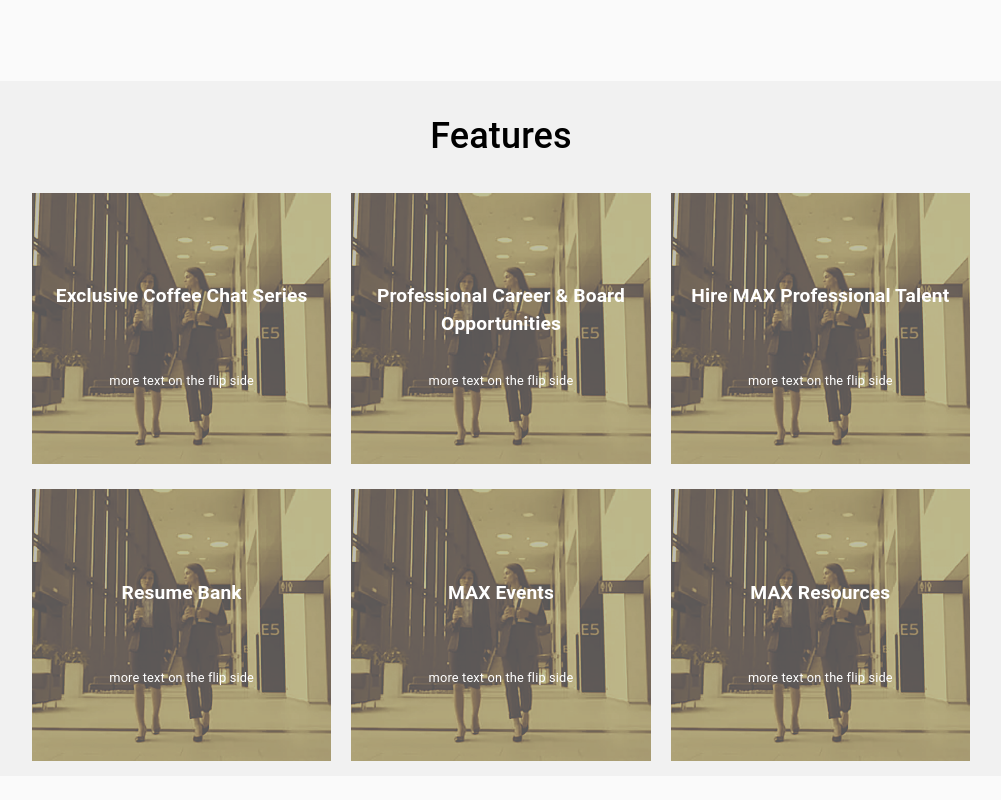
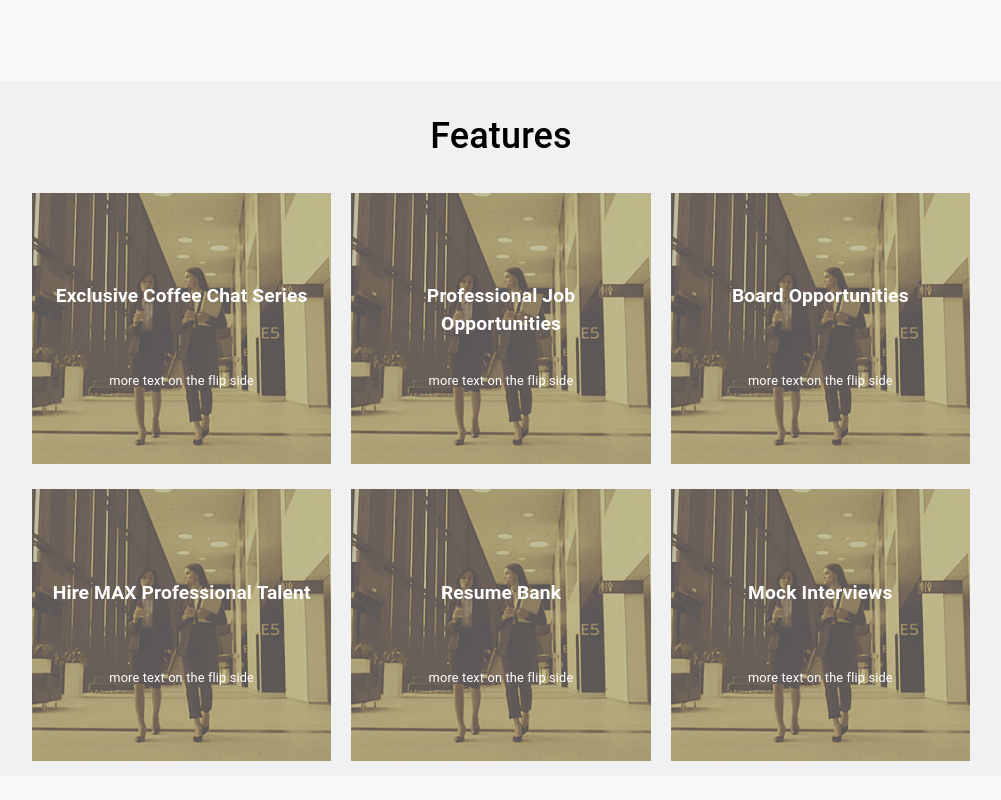
Before and after one commit to maxgala/aspire-frontend, a React (Create React App) app: page / in a window 1280 px wide. Shown: the part 804-1604 px from the top of the page, without its empty margins (139-1140 px from the left). Built offline with nearby package versions, Linux system fonts and the light colour scheme.

Commit message:
Initial draft of feature card content (on back of card).

```diff
--- a/src/Components/LandingPage/FeatureCard.js
+++ b/src/Components/LandingPage/FeatureCard.js
@@ -28,9 +28,9 @@ const useStyles = makeStyles(theme => ({
   },
   back_text: {
     position: 'absolute',
-    fontSize: '1vw',
+    top: '15%',
+    fontSize: '1.5vw',
     width: '100%',
-    height: '100%',
     paddingLeft: '10px',
     paddingRight: '10px',
     color: 'black',
--- a/src/Components/LandingPage/Features.js
+++ b/src/Components/LandingPage/Features.js
@@ -50,15 +50,15 @@ class Features extends Component{
             <div className={classes.grid}>
               <FeatureCard
                 front_text="Exclusive Coffee Chat Series"
-                back_text="To be determined"
+                back_text="Schedule a meeting with a high performing, accomplished Senior Executive to help guide and shape your career."
               />
               <FeatureCard
-                front_text="Professional Career & Board Opportunities"
-                back_text="To be determined"
+                front_text="Professional Job Opportunities"
+                back_text="Employers are eager to hire from the talented individuals in the MAX Network. Apply to job opportunities posted directly from a MAX Aspire member."
               />
               <FeatureCard
-                front_text="Hire MAX Professional Talent"
-                back_text="To be determined"
+                front_text="Board Opportunities"
+                back_text="As MAX grows and is recognized for its talent, Board opportunities become available. Apply to opportunities to serve on a Board of Directors!"
               />
             </div>
           </Grid>
@@ -71,16 +71,16 @@ class Features extends Component{
           >
             <div className={classes.grid}>
               <FeatureCard
-                front_text="Resume Bank"
-                back_text="To be determined"
+                front_text="Hire MAX Professional Talent"
+                back_text="Are you looking to hire exceptional aspiring professionals from the MAX Network? Post a job on MAX Aspire so you can hire great talent!"
               />
               <FeatureCard
-                front_text="MAX Events"
-                back_text="To be determined"
+                front_text="Resume Bank"
+                back_text="Senior Executives have access to all resumes of the Aspiring Professionals who sign up. You may magically be contacted regarding a potential match for a listed or unlisted role."
               />
               <FeatureCard
-                front_text="MAX Resources"
-                back_text="To be determined"
+                front_text="Mock Interviews"
+                back_text="Ace your next interview by being well prepared through MAX Aspire’s Mock Interviews. Book an interview and get that dream job you have been preparing for!"
               />
             </div>
           </Grid>
```
